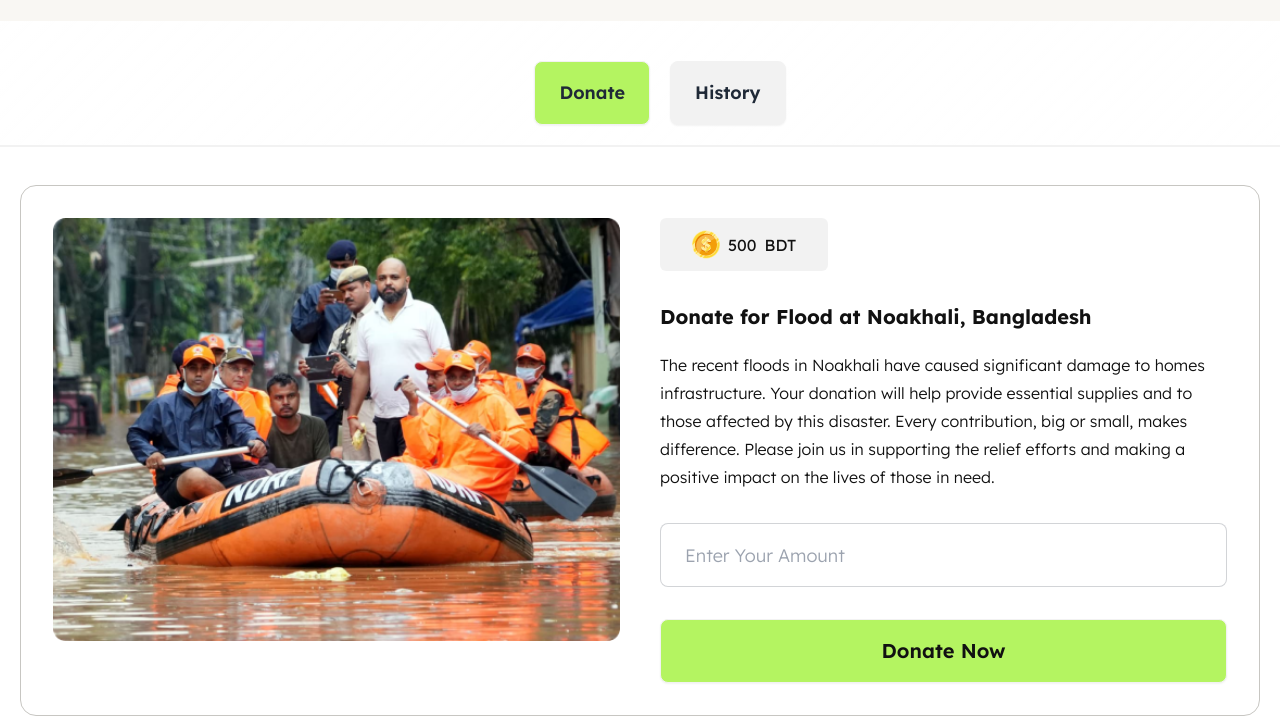
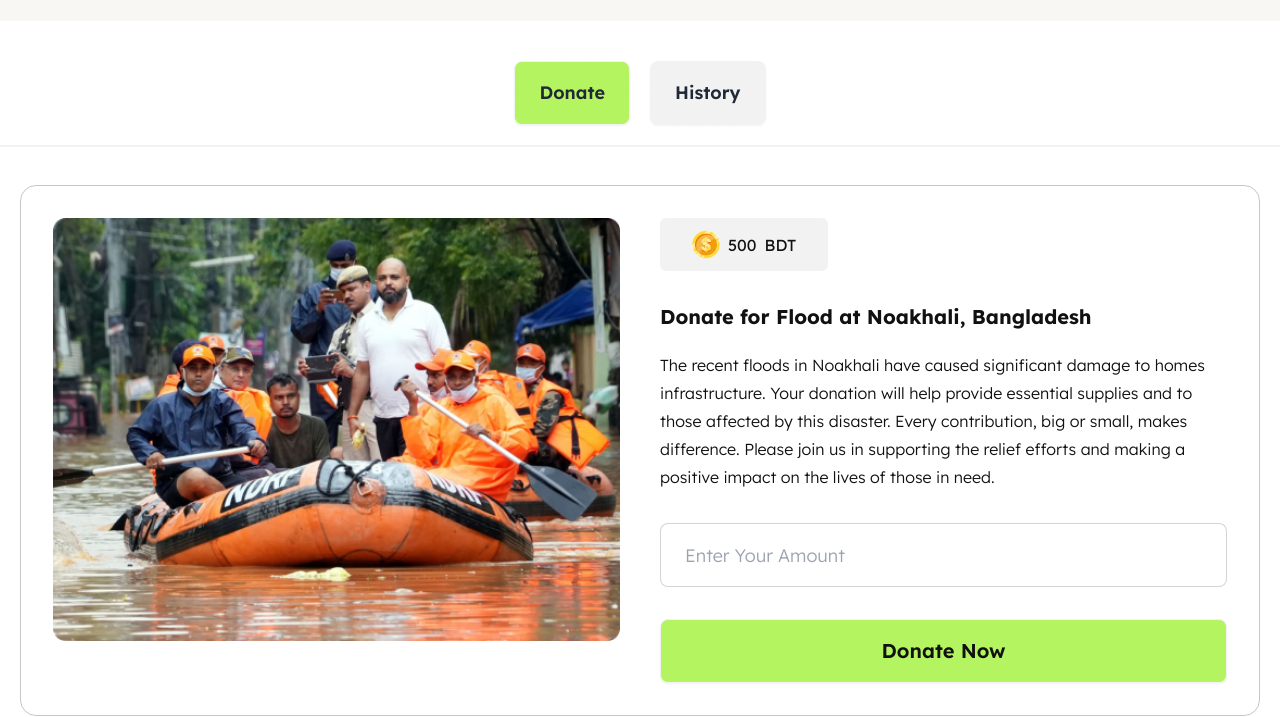
Before and after one commit to Mehedi107/Donate_Bangladesh, a plain HTML site: page index.html in a window 1280 px wide. Shown: the part 91-808 px from the top of the page. Drawn offline with nearby package versions, Linux system fonts and the light colour scheme.

Commit message:
Fix nav alignment

```diff
--- a/index.html
+++ b/index.html
@@ -76,10 +76,8 @@
         </nav>
       </div>
       <!-- Donate and History -->
-      <div class="">
-        <nav
-          class="container mx-auto flex justify-center py-4 md:p-5 mt-0 md:m-5"
-        >
+      <div class="container mx-auto">
+        <nav class="flex justify-center py-4 md:p-5 mt-0 md:m-5">
           <button class="btn md:btn-lg btn-donate bg-colorPrimary mr-5">
             Donate
           </button>
```
